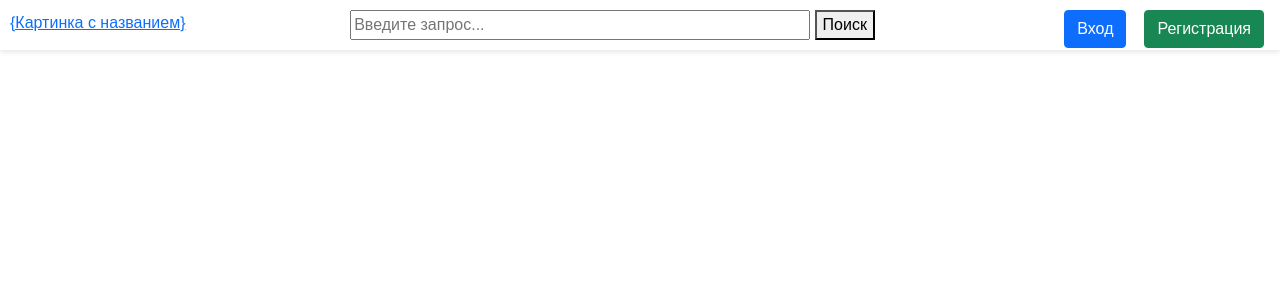
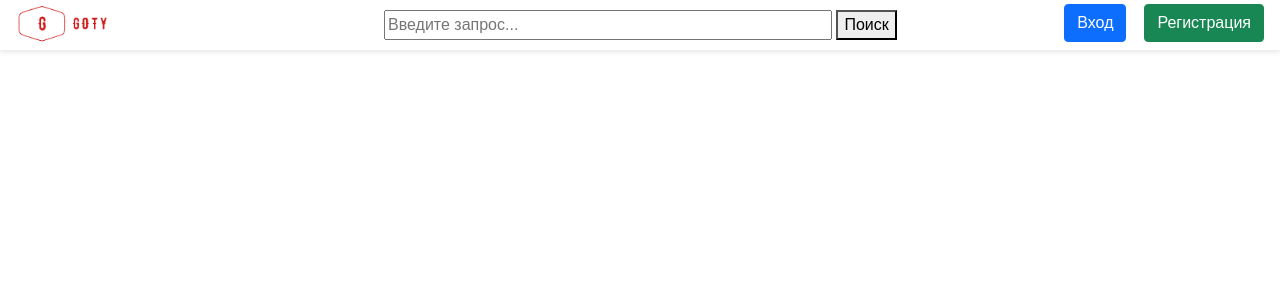
Before and after one commit to Aleksander1Byte/Goty, a Flask app: page / in a window 1280 px wide; the page is wider, and only the part inside the window is pictured. Shown: the top 300 px of that part. Run offline with Flask 2, Linux system fonts and the light colour scheme; data that the repository does not hold is empty; some libraries are stand-ins or nearby versions.

Commit message:
Added logo

```diff
--- a/static/css/header.css
+++ b/static/css/header.css
@@ -16,11 +16,8 @@ header {
     width: 100%;
     max-width: 1380px;
     margin: 0 auto;
-    padding: 10px;
+    padding: 0px;
     position: relative;
-}
-.content-wrapper{
-    width: 100%;
 }
 .header__nav {
     position: absolute;
@@ -30,7 +27,7 @@ header {
 .header__menu {
     display: flex;
     position: relative;
-    bottom: 30px;
+    bottom: 50px;
     z-index: 2;
 }
 .header__menu li {
@@ -39,18 +36,21 @@ header {
     font-size: 16px;
     text-decoration: none;
 }
-.content-wrapper{
-    margin-top: 78px;
-    padding: 10px;
-    line-height: 34px;
-}
 form.search {
-    margin: -25px 0 0 27%;
+    position: absolute;
+    padding: 1.125% 0 0 30%;
+    margin: 0;
+    width: 100%;
 }
 input.search {
+    outline: none;
     width: 50%;
-    outline: none;
 }
 input:focus {
     border-color: #42AAFF;
 }
+img.logo{
+    margin: 0;
+    max-width: 10%;
+    height: auto;
+}
--- a/templates/index.html
+++ b/templates/index.html
@@ -30,11 +30,11 @@
     <link rel="stylesheet" href="/static/css/fonts.css">
     <header class="header" id="nav">
         <div class="container header__container">
-            <a href="/" class="logo"> {Картинка с названием} </a>
             <form action="/search" class="search" method="get">
                 <input class="search" placeholder="Введите запрос..." type="search" name="search_query">
                 <button type="submit">Поиск</button>
             </form>
+            <a href="/"> <img class="logo" src="/static/img/horizontal_logo_transparent.png"></a>
             <nav class="header__nav">
                 <ul class="menu header__menu">
                     {% if current_user.is_authenticated %}
@@ -45,7 +45,6 @@
                         <a class="navbar-brand nickname" href="/user/{{ current_user.id }}"><h3>{{ current_user.nickname
                             }}</h3></a>
                     </li>
-
                     {% else %}
                     <li><a class="btn btn-primary" href="/login">Вход</a></li>
                     <li><a class="btn btn-success" href="/register">Регистрация</a></li>
```
Also changed, not shown: static/img/horizontal_logo.png (renamed from static/favicon/horizontal_logo.png), static/img/horizontal_logo_transparent.png (added), static/img/horizontal_logo_transparent2.png (added).
